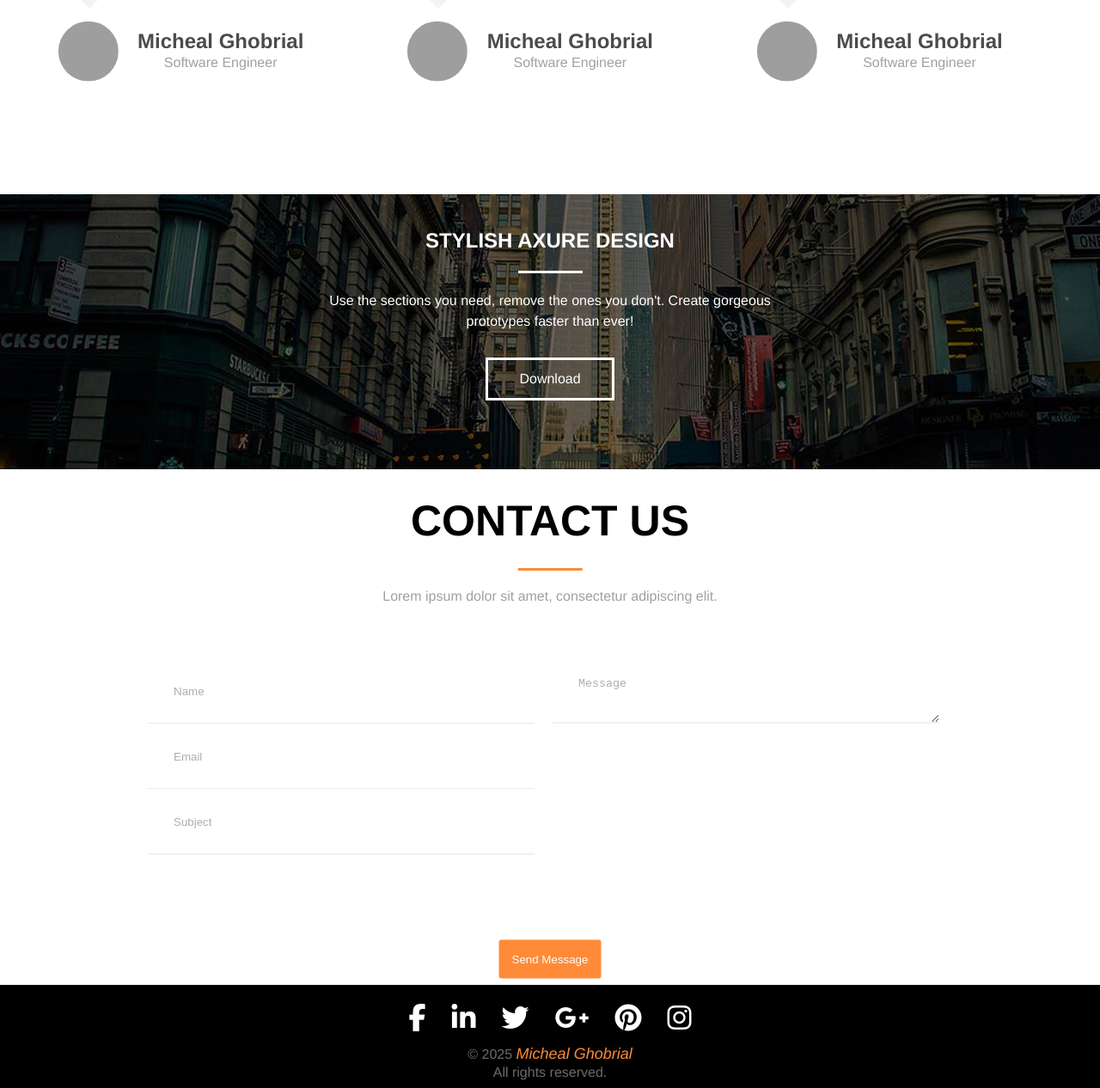
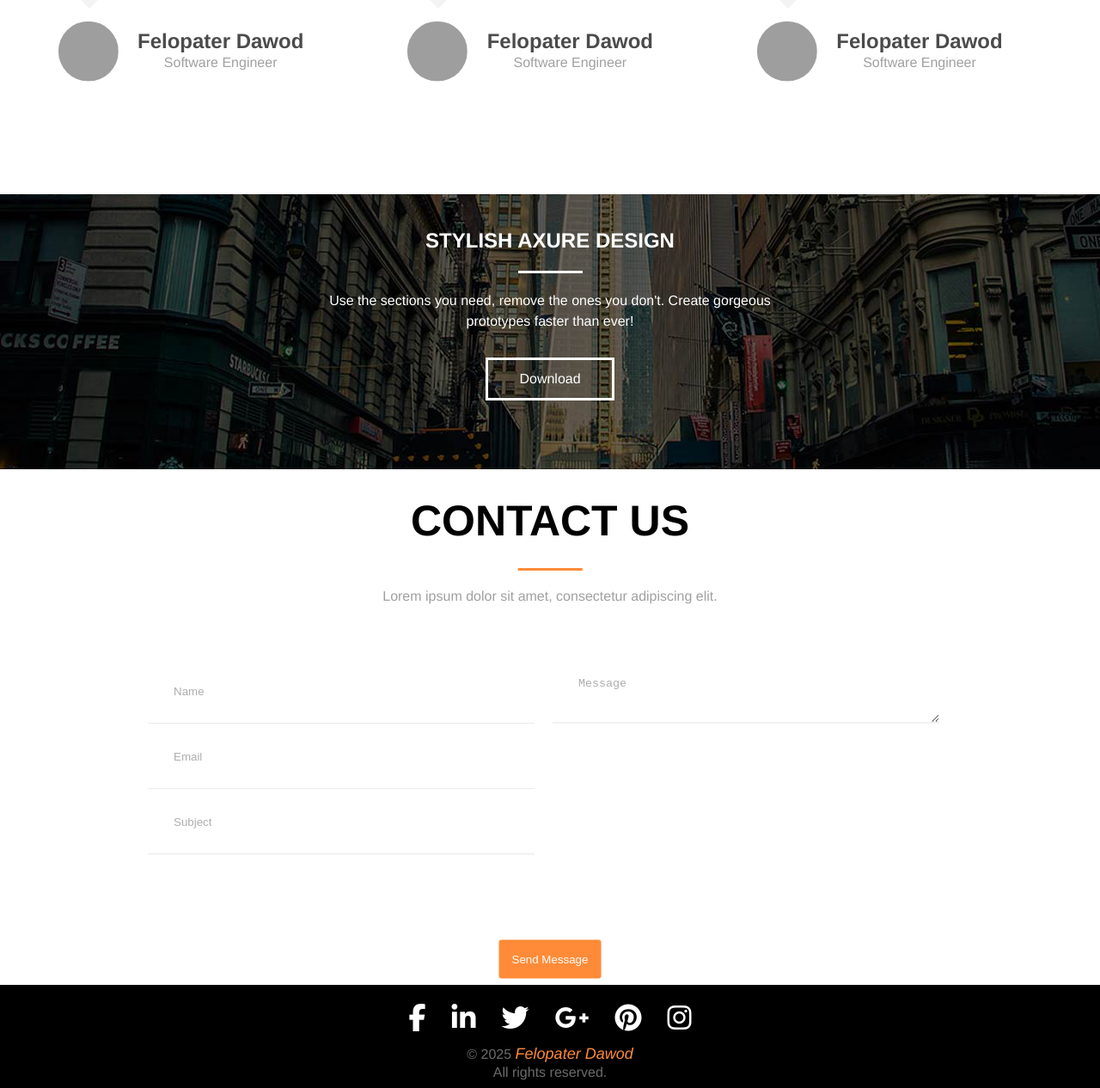
Before and after one commit to felopaterdawod/AXIT_Template, a plain HTML site: page index.html in a window 1280 px wide. Shown: the part 4444-5710 px from the top of the page at 86% size. Drawn offline with Linux system fonts and the light colour scheme; grey boxes are pictures that could not be loaded.

Commit message:
update content

```diff
--- a/index.html
+++ b/index.html
@@ -217,7 +217,7 @@
             <div class="customer-info">
               <img src="images/customer.jpg" alt="customerPhoto">
               <div class="customer-info-text">
-                <h1>Micheal Ghobrial</h1>
+                <h1>Felopater Dawod</h1>
                 <p>Software Engineer</p>
               </div>
             </div>
@@ -227,7 +227,7 @@
             <div class="customer-info">
               <img src="images/customer.jpg" alt="customerPhoto">
               <div class="customer-info-text">
-                <h1>Micheal Ghobrial</h1>
+                <h1>Felopater Dawod</h1>
                 <p>Software Engineer</p>
               </div>
             </div>
@@ -237,7 +237,7 @@
             <div class="customer-info">
               <img src="images/customer.jpg" alt="customerPhoto">
               <div class="customer-info-text">
-                <h1>Micheal Ghobrial</h1>
+                <h1>Felopater Dawod</h1>
                 <p>Software Engineer</p>
               </div>
             </div>
@@ -285,7 +285,7 @@
               <li><a href="#"><i class="fa-brands fa-pinterest fa-2x"></i></a></li>
               <li><a href="#"><i class="fa-brands fa-instagram fa-2x"></i></a></li>
             </ul>
-            <p>&copy; 2025 <span>Micheal Ghobrial</span><br> All rights reserved.</p>
+            <p>&copy; 2025 <span>Felopater Dawod</span><br> All rights reserved.</p>
     </footer>
   <!-- Scroll up Button -->
   <a id="scrollUp-btn" href="#banner" title="Go to top" class="generalBtn">
```
Also changed, not shown: 1 other file.
